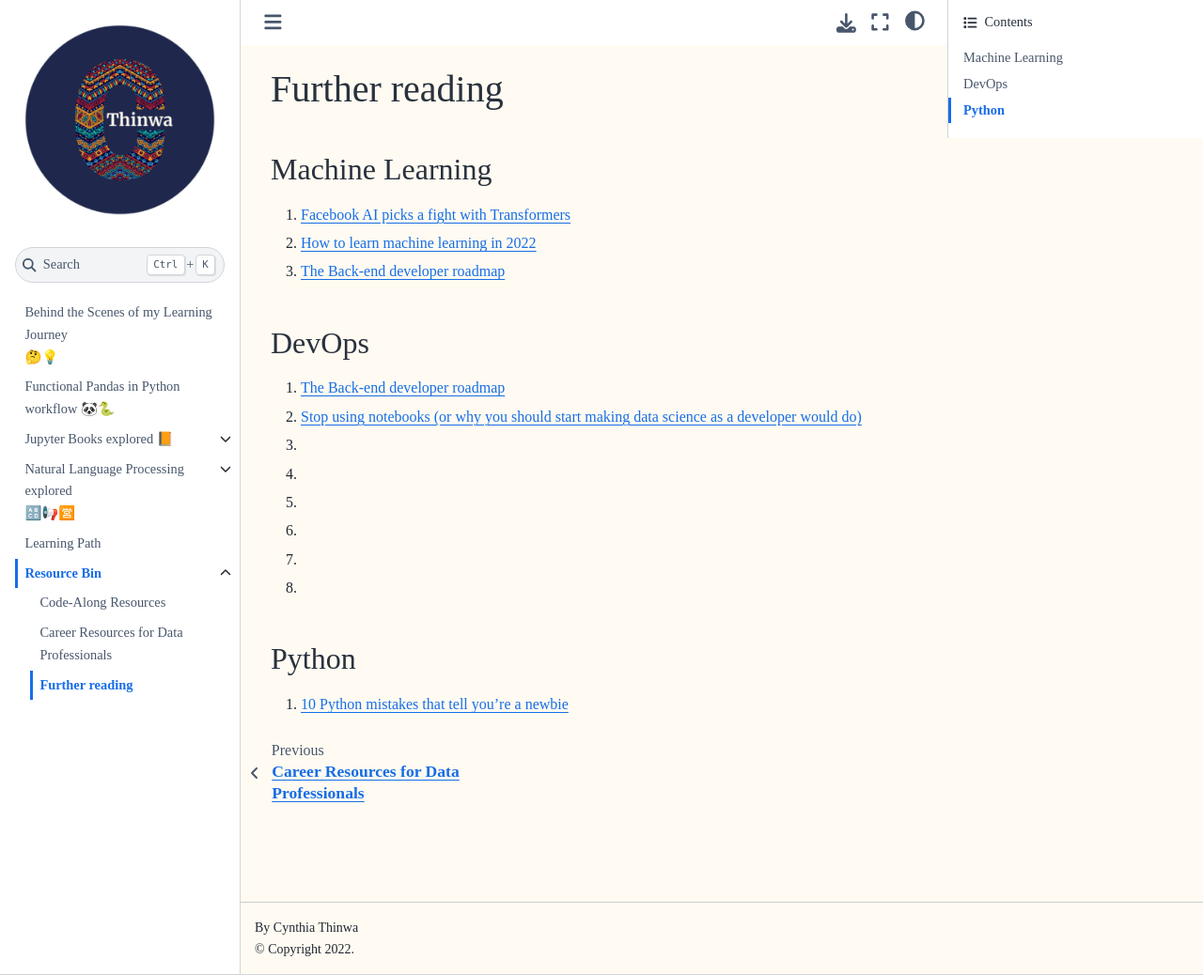
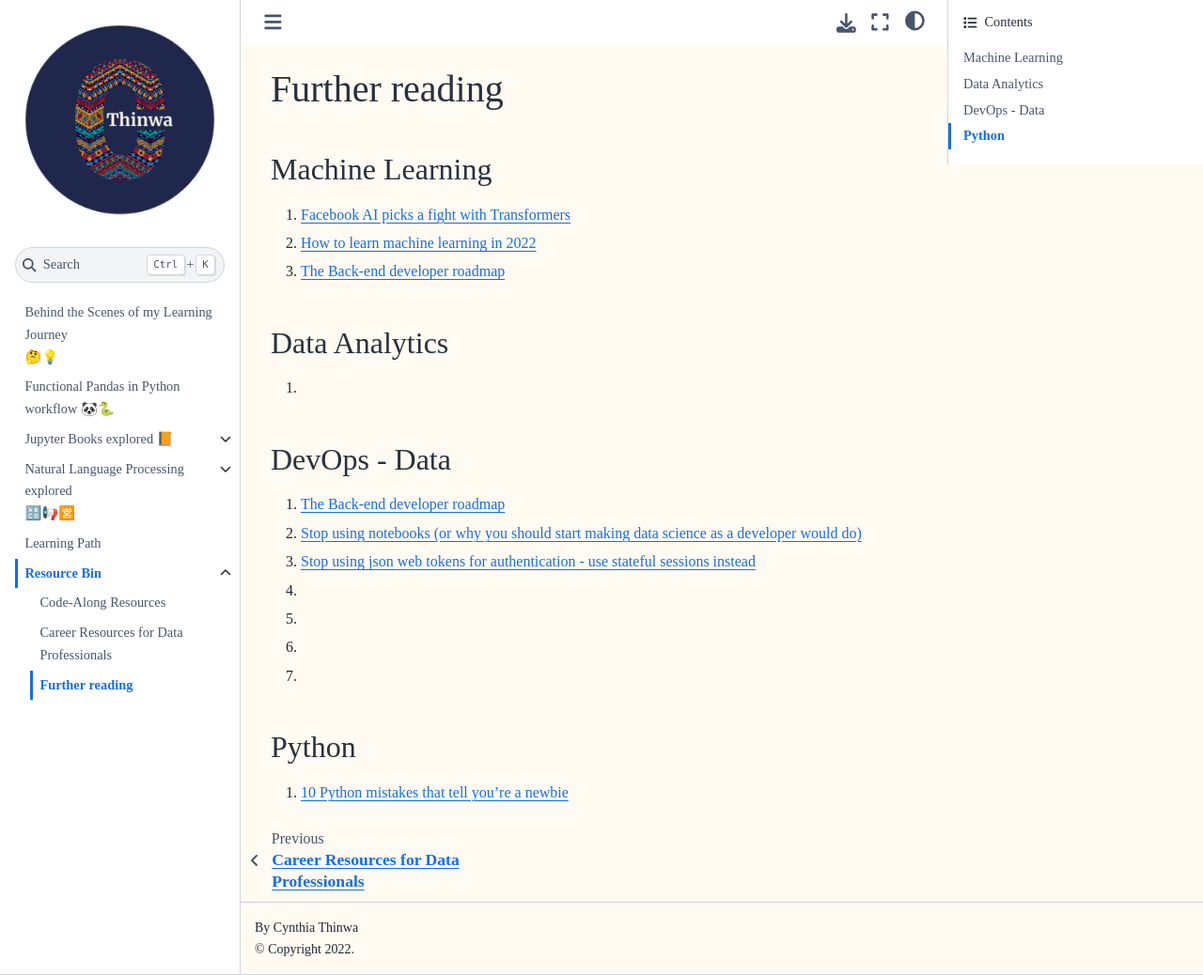
Before and after one commit to CeeThinwa/BTS-Continuous-Learning, a Jupyter Book: the page built from book/further_reading.md, in a window 1280 px wide and 1038 px high. Shown: the whole window at 94% size. Built offline with Jupyter Book 1.0.4 settings and Sphinx 7.4.7 and the Sphinx Book theme 1.1.4, drawn with Linux system fonts in a browser that asks for light colours.

Commit message:
link updates

```diff
--- a/book/further_reading.md
+++ b/book/further_reading.md
@@ -6,11 +6,14 @@
 2. [How to learn machine learning in 2022](https://medium.com/geekculture/how-to-learn-machine-learning-in-2022-9ef2ea904986)
 3. [The Back-end developer roadmap](https://medium.com/@prajix/backend-developer-roadmap-e61ce30ab10d)
 
-## DevOps
+## Data Analytics
+
+1. [](https://medium.com/@ahmedomrane/documentation-in-data-analytics-8963a9be19ac)
+
+## DevOps - Data
 1. [The Back-end developer roadmap](https://medium.com/@prajix/backend-developer-roadmap-e61ce30ab10d)
 2. [Stop using notebooks (or why you should start making data science as a developer would do)](https://medium.com/@johan-jublanc/stop-using-notebooks-or-why-you-should-start-making-data-science-as-a-developer-would-do-5d67c8990df5)
-1. [](https://medium.com/)
-1. [](https://medium.com/)
+3. [Stop using json web tokens for authentication - use stateful sessions instead](https://medium.com/betterprogramming.pub/stop-using-json-web-tokens-for-authentication-use-stateful-sessions-instead-c0a803931a5d)
 1. [](https://medium.com/)
 1. [](https://medium.com/)
 1. [](https://medium.com/)
```
